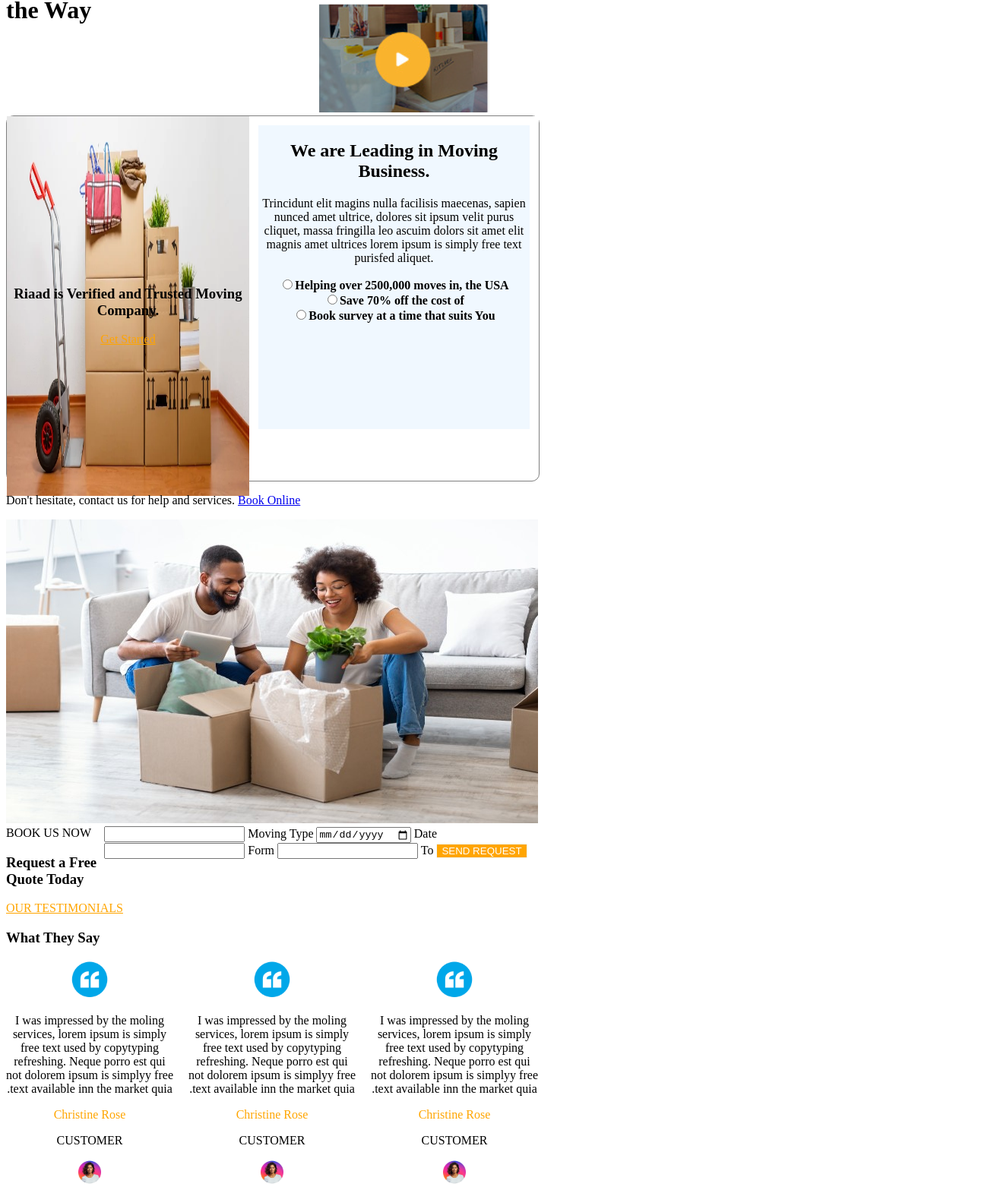
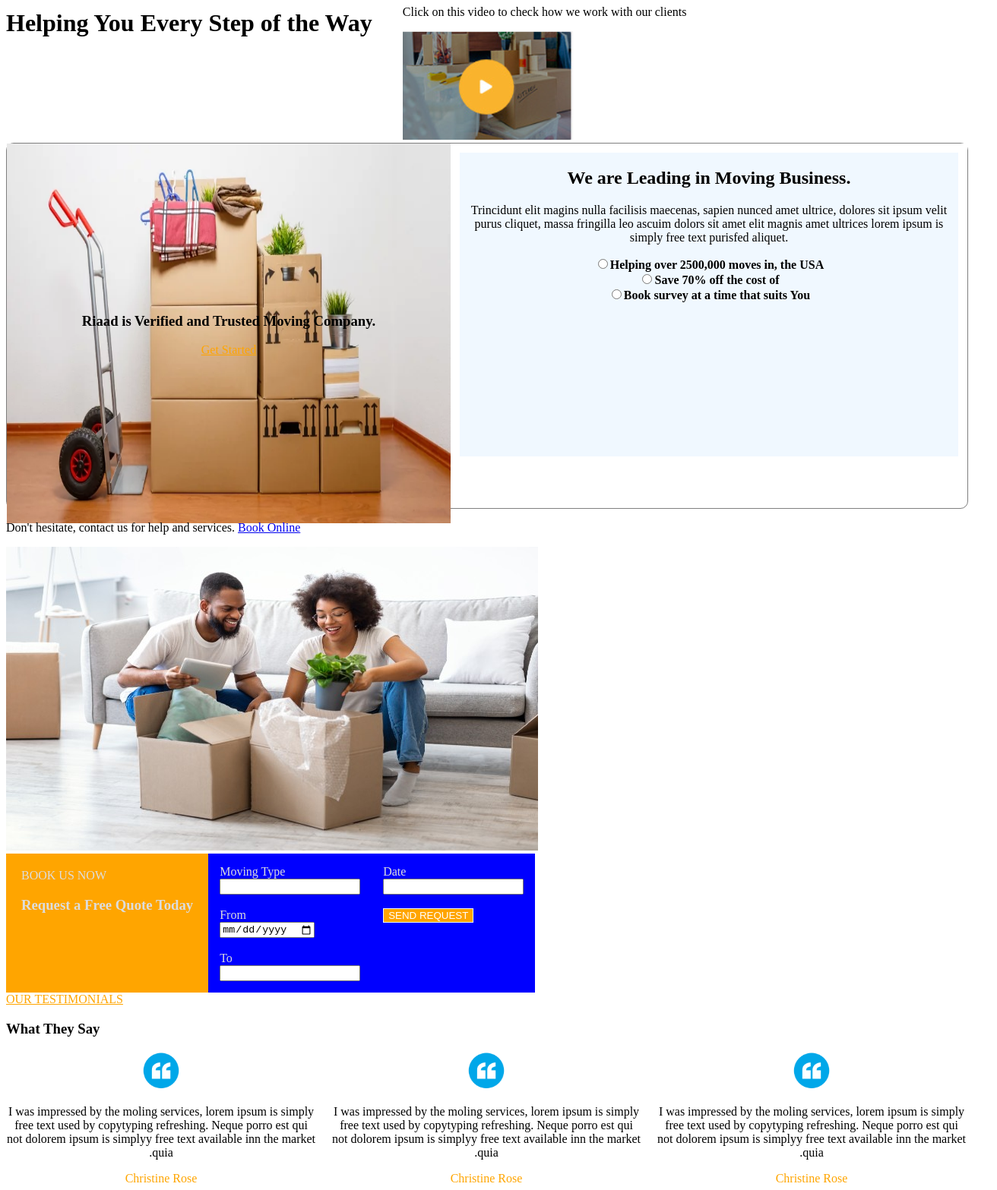
Before and after one commit to Yaar-Nuul/redo-html, a plain HTML site: page index.html in a window 1280 px wide. Shown: the part 1520-3087 px from the top of the page at 76% size, 1312 px wide, since content can reach past the window. Drawn offline with Linux system fonts and the light colour scheme.

Commit message:
ad updates

```diff
--- a/index.html
+++ b/index.html
@@ -137,21 +137,34 @@
    <img src="photos/couples.jpg" alt="couples">
 </div>
  <form id="form">
-    <div>
+    <div class="words">
         <a>BOOK US NOW</a>
         <h3>Request a Free Quote Today</h3>
     </div>
-    <div>
+    <div class="to">
+        <label>Moving Type</label>
+        <br>
         <input type="text" required>
-        <label>Moving Type</label>
+        <br>
+        <br>
+        <label>From</label>
+        <br>
         <input type="date" required>
+        <br>
+        <br>
+        <label>To</label>
+        <br>
+        <input type="text" required>
+    </div>
+    <div class="send">
         <label>Date</label>
+        <br>
         <input type="text" required>
-        <label>Form</label>
-        <input type="text" required>
-        <label>To</label>
-        <button style="background-color: orange; color:white;" aria-placeholder="SEND REQUEST">SEND REQUEST</button>
-    </div></form>
+        <br>
+        <br>
+         <button style="background-color: orange; color:white;" aria-placeholder="SEND REQUEST">SEND REQUEST</button>
+    </div>
+</form>
     <div>
     <a href="photos/family.webp" style="color: orange;">OUR TESTIMONIALS</a>
      <h3>What They Say</h3>
--- a/style.css
+++ b/style.css
@@ -4,11 +4,15 @@
 }
 #body{
     position:relative;
-    @media screen {width: 700px;
-
-    }
 
 }
+@media screen and (max-width: 767px) and (max-width: 1023px){
+
+}
+@media screen and (min-width:1024px) {
+
+}
+
 .button{
     background-color: aliceblue;
     display: flex;
@@ -58,9 +62,11 @@ button{
 .background-image{
     background-image: url(photos/cartons.webp);
     background-repeat: no-repeat;
-    width: 500px;
+    width: 900px;
     height: 500px;
     background-size: 100% 100%;
+    color: black;
+    background-color: #ddd;
 
 
 }
@@ -84,7 +90,24 @@ button{
 }
 #form{
     display: flex;
+    width: 100%;
 
+
+}
+.words{
+    background-color: orange;
+    color: #ddd;
+    padding: 20px;
+}
+.to{
+    background-color: blue;
+    color: #ddd;
+    padding: 15px;
+}
+.send{
+    background-color: blue;
+    color: #ddd;
+    padding: 15px;
 }
 .quotation{
     display: flex;
```
